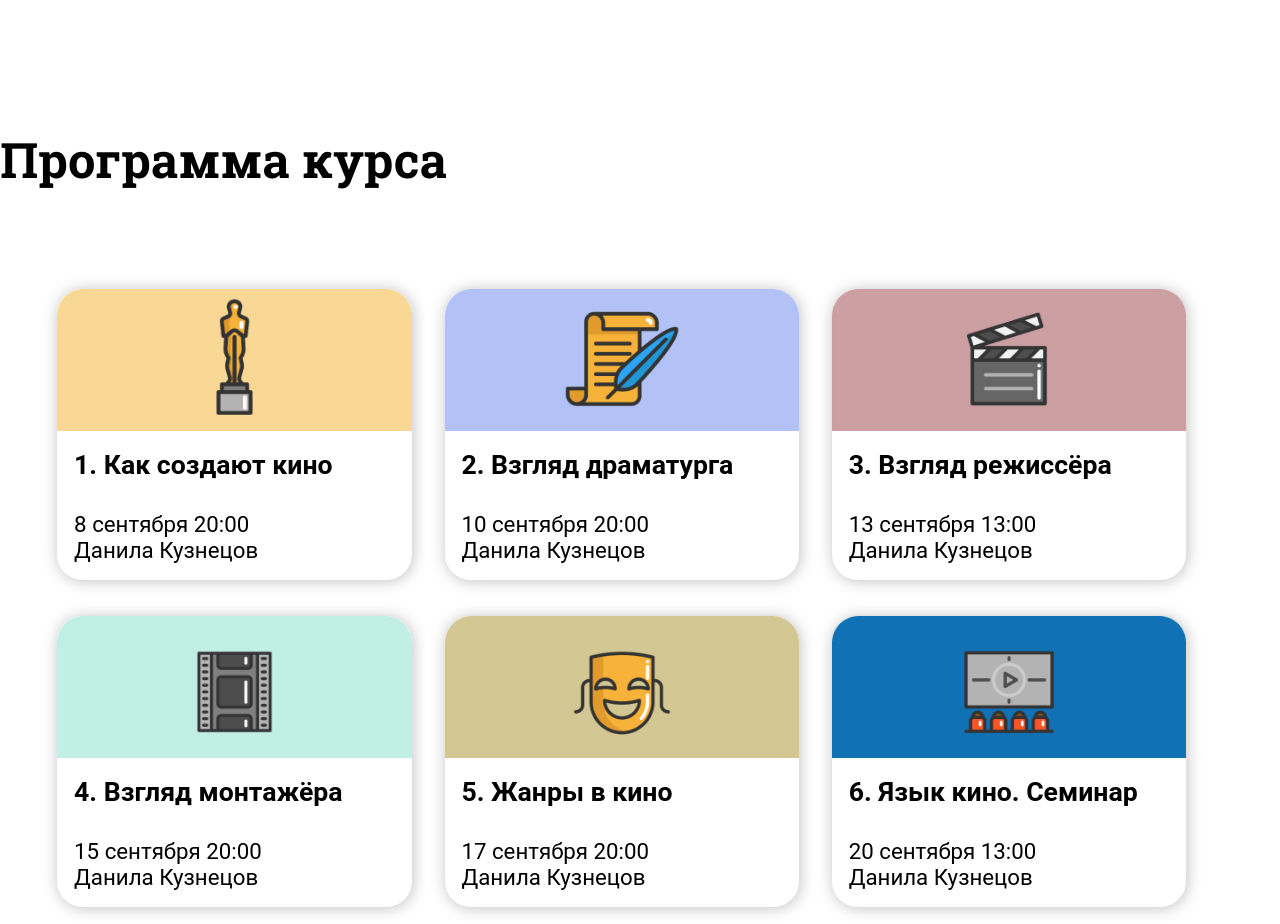
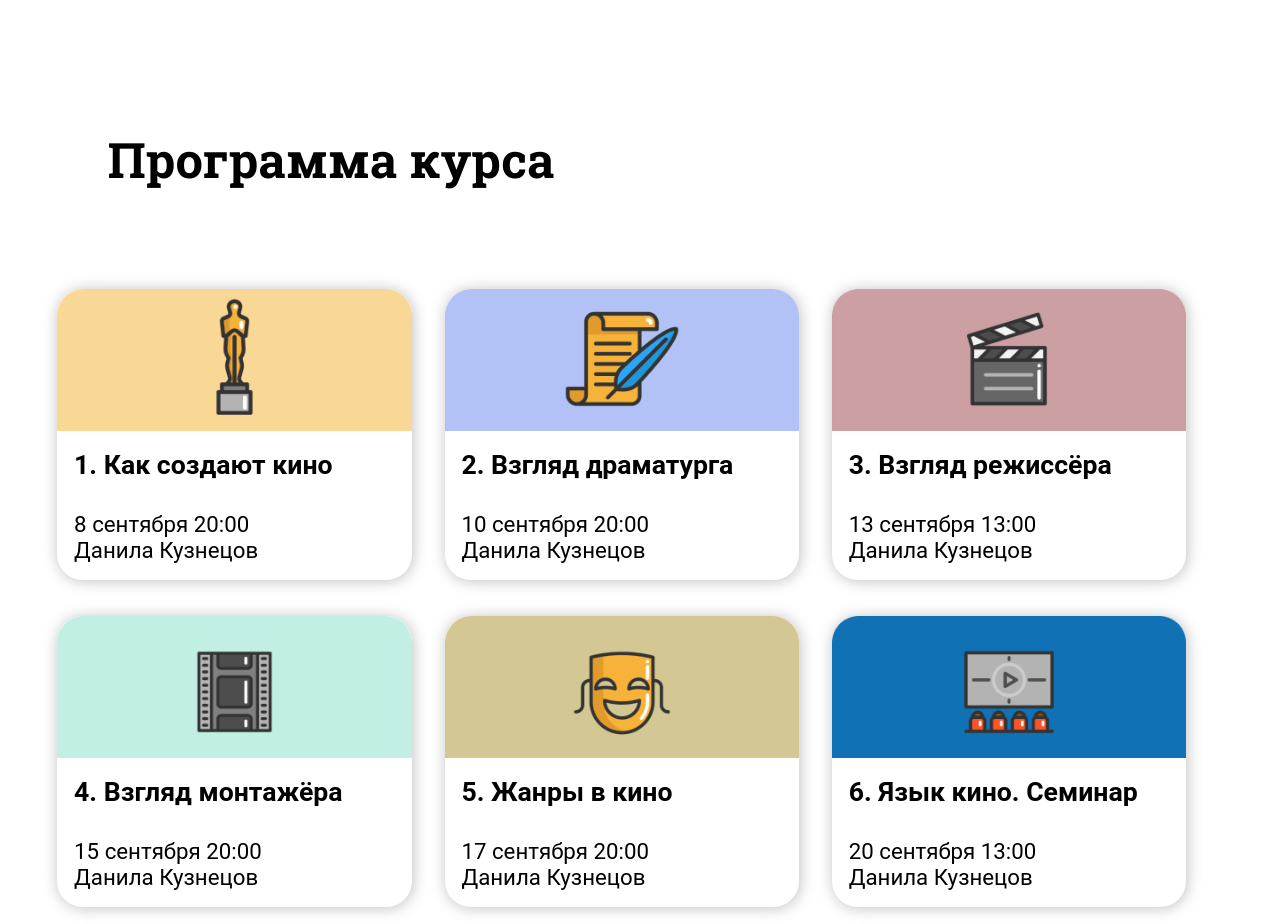
Before and after one commit to keha12345/Curiosity, a plain HTML site: page index.html in a window 1280 px wide. Shown: the part 1960-2884 px from the top of the page. Drawn offline with Linux system fonts and the light colour scheme.

Commit message:
prinyal Galy

```diff
--- a/index.html
+++ b/index.html
@@ -89,7 +89,8 @@
             </section>
             <section class="galya-cards">
                 <!-- Для Гали -->
-                <div class="warpper">
+                <!-- prinyal -->
+                <div class="wrapper">
                     <h2 class="h2-cards">Программа курса</h2>
                 </div>
                 <div class="chapte-4-cards">
```
